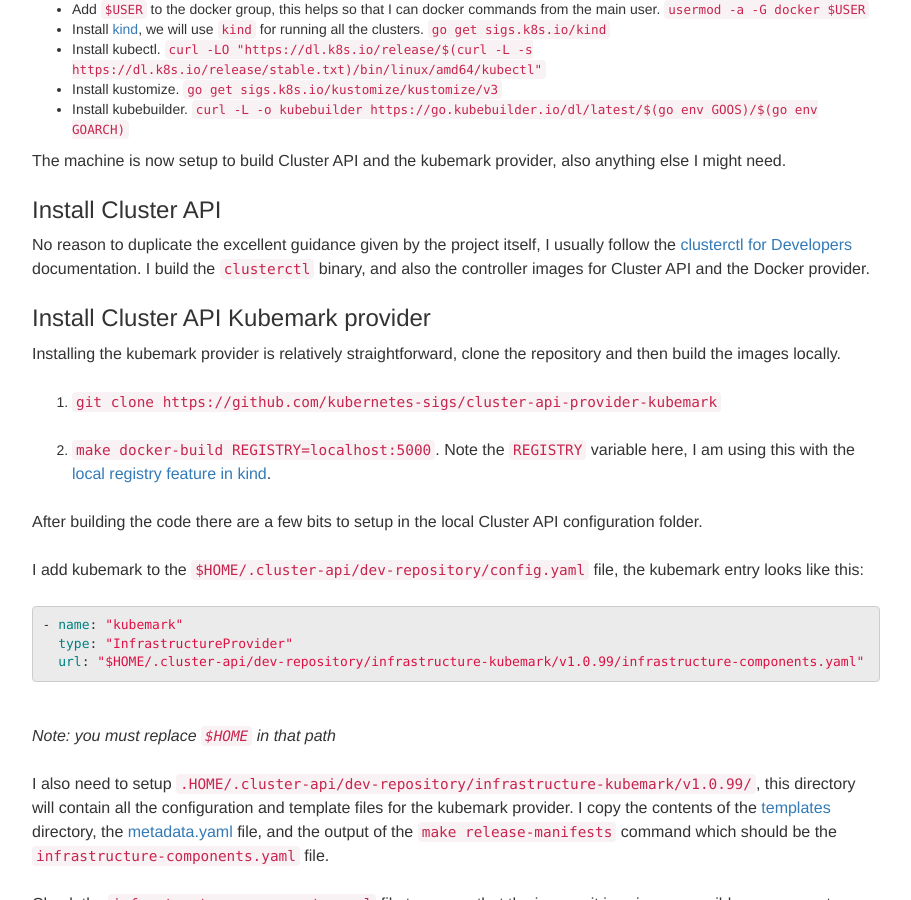
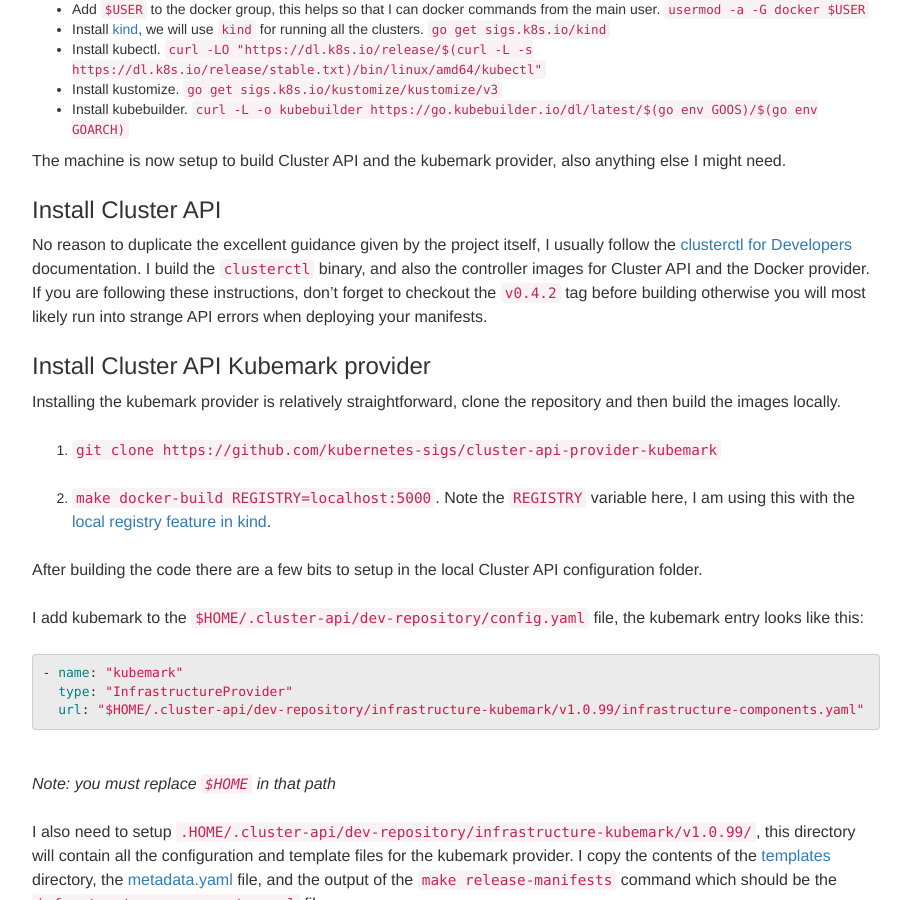
Before and after one commit to elmiko/elmiko.github.io, a Jekyll site: the page built from _posts/2021-10-11-setup-dev-capi-kubemark.markdown, in a window 1280 px wide and 900 px high, scrolled down 1238 px. Shown: the whole window, without its empty margins (38-949 px from the left). Built offline with Jekyll 4.4.1, drawn with Linux system fonts in a browser that asks for light colours; nearby versions of some CDN libraries.

Commit message:
update 2021-10-11 to add more detail

```diff
--- a/_posts/2021-10-11-setup-dev-capi-kubemark.markdown
+++ b/_posts/2021-10-11-setup-dev-capi-kubemark.markdown
@@ -85,7 +85,9 @@
 No reason to duplicate the excellent guidance given by the project itself, I usually follow
 the [clusterctl for Developers](https://cluster-api.sigs.k8s.io/clusterctl/developers.html)
 documentation. I build the `clusterctl` binary, and also the controller images for Cluster API
-and the Docker provider.
+and the Docker provider. If you are following these instructions, don't forget to checkout the
+`v0.4.2` tag before building otherwise you will most likely run into strange API errors when
+deploying your manifests.
 
 ### Install Cluster API Kubemark provider
 
```
